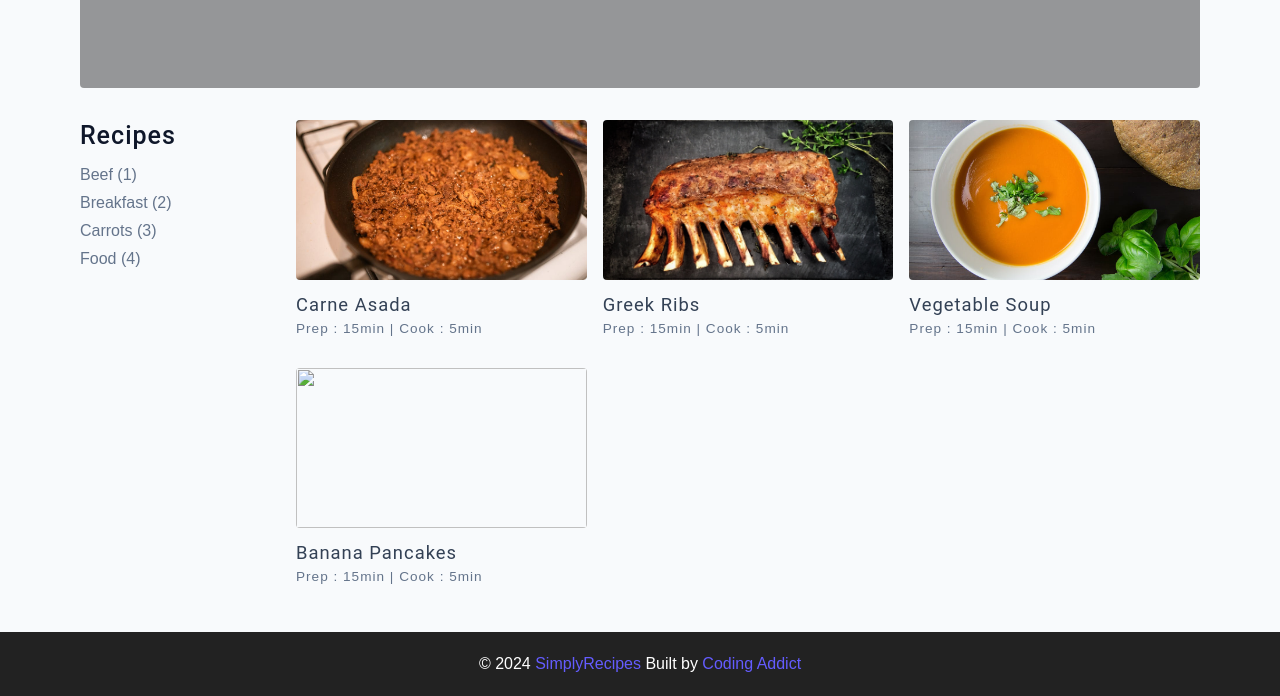
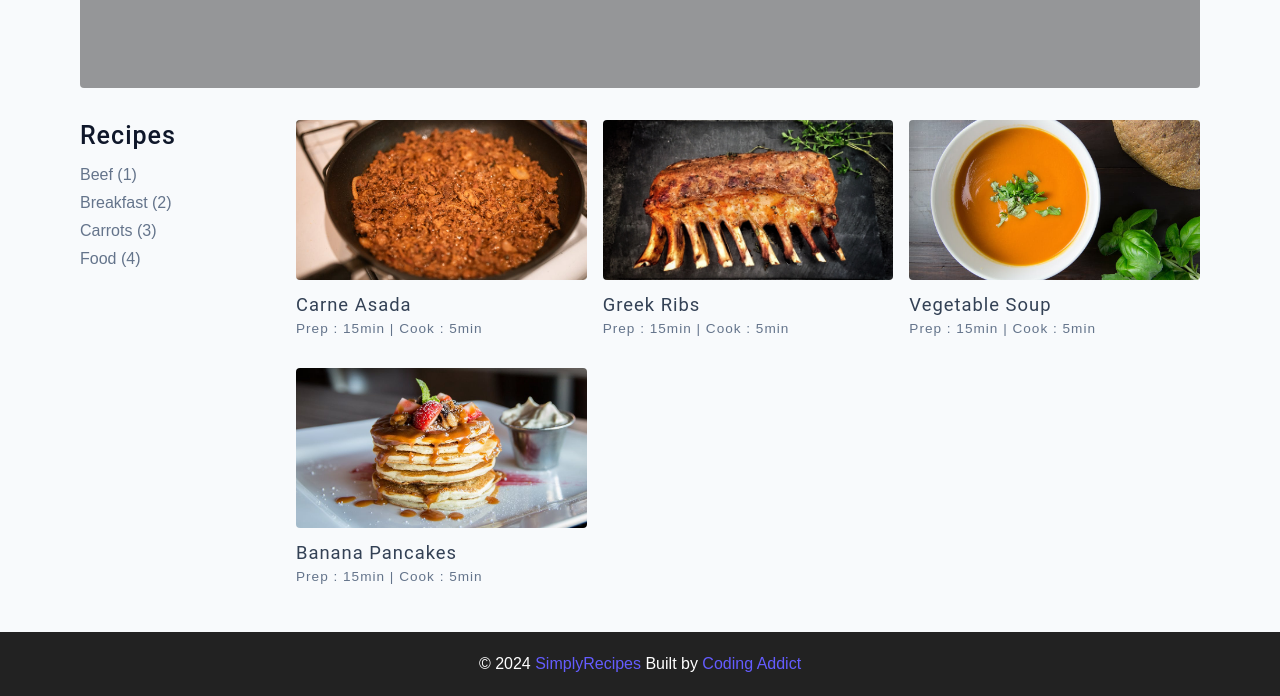
Before and after one commit to Sonaravi/cooking, a plain HTML site: page index.html in a window 1280 px wide. Shown: the part 360-1056 px from the top of the page. Drawn offline with Linux system fonts and the light colour scheme; files whose address does not match are found by name.

Commit message:
Update index.html

```diff
--- a/index.html
+++ b/index.html
@@ -85,7 +85,7 @@
           </a>
           <a href="single-recipe.html" class="recipe">
             <img
-              src="./assets/recipes/recipe-4.jpeg"
+              src="recipe-4.jpeg"
               class="img recipe-img"
               alt=""
             />
```
